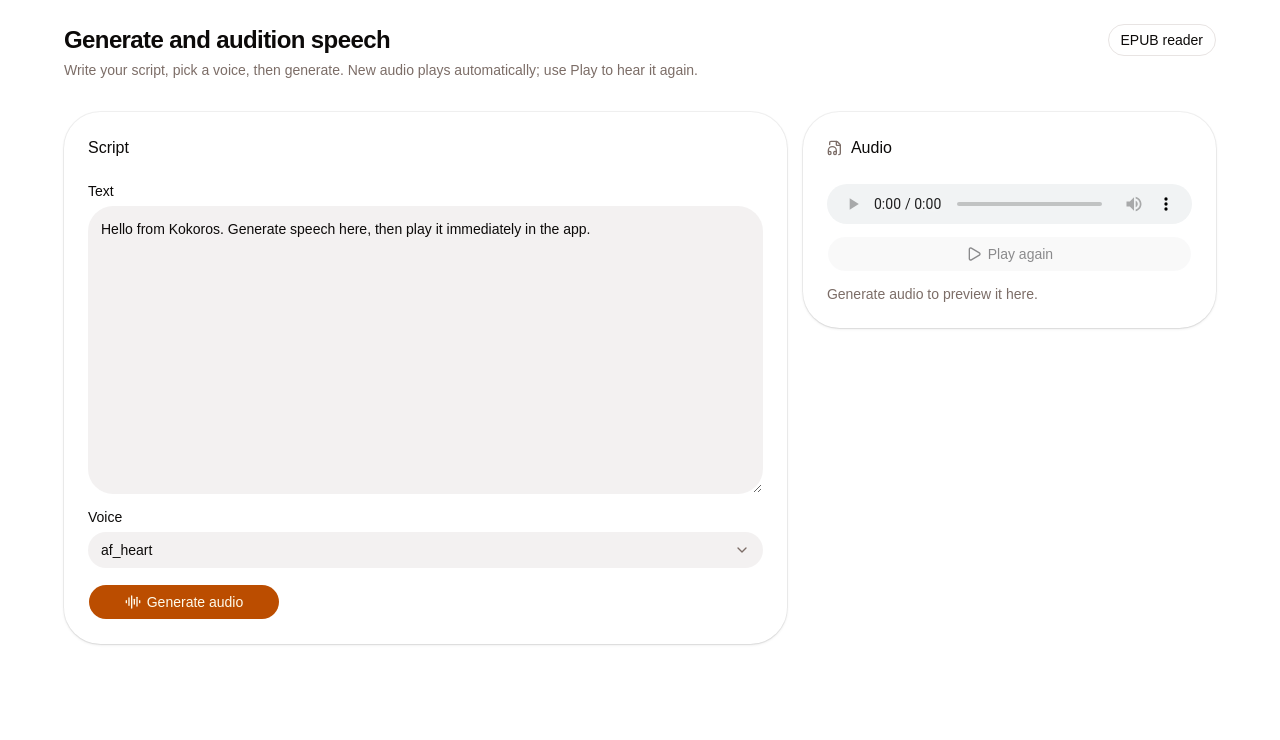
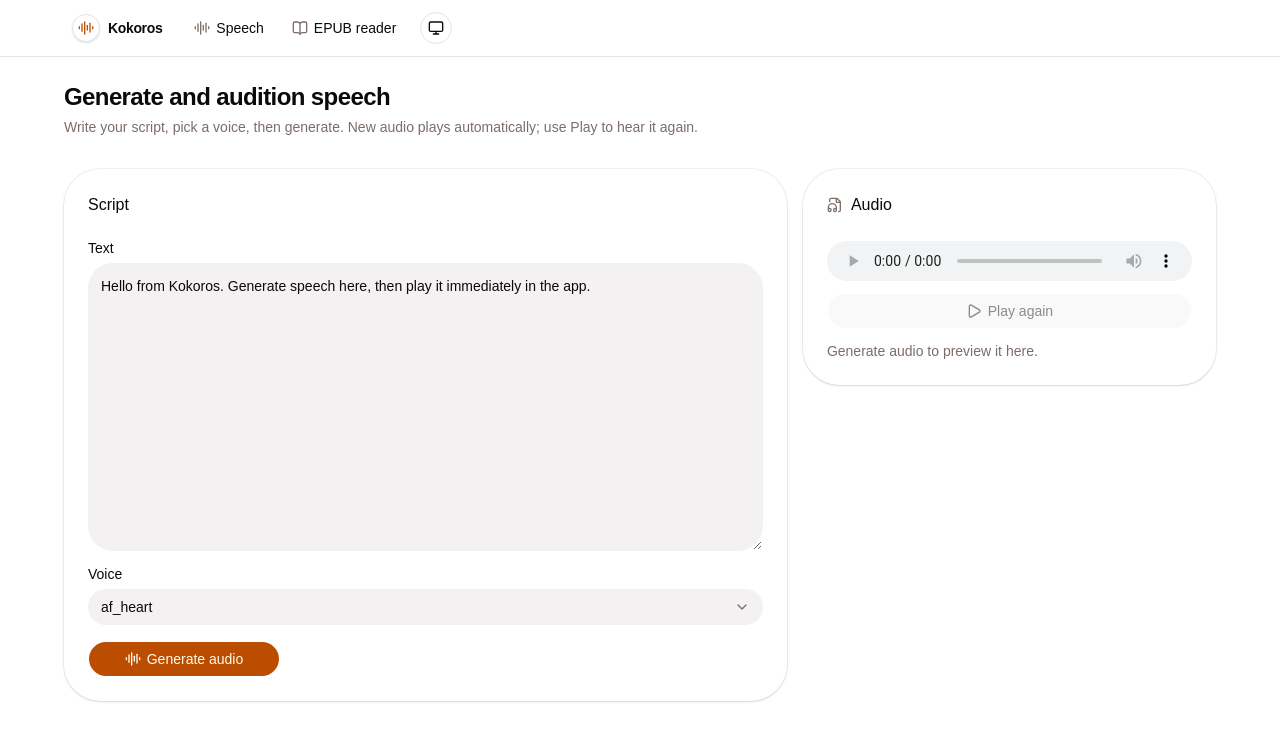
Before and after one commit to nikitadrokin/kokoros, a React (Vite) app in the folder app/: page / in a window 1280 px wide. Shown: the top 740 px of the page. Built offline with nearby package versions, Linux system fonts and the light colour scheme.

Commit message:
added navigation menu

```diff
--- a/app/src/components/Header.tsx
+++ b/app/src/components/Header.tsx
@@ -1,72 +1,79 @@
-import { Link } from '@tanstack/react-router';
+import { Link, useRouterState } from '@tanstack/react-router';
+import { AudioLinesIcon, BookOpenIcon } from 'lucide-react';
 import { cn } from '@/lib/utils';
 import ThemeToggle from './ThemeToggle';
+import {
+	NavigationMenu,
+	NavigationMenuItem,
+	NavigationMenuLink,
+	NavigationMenuList,
+} from './ui/navigation-menu';
+
+const navItems = [
+	{
+		to: '/',
+		label: 'Speech',
+		description: 'Generate and audition Kokoros audio',
+		icon: AudioLinesIcon,
+	},
+	{
+		to: '/epub',
+		label: 'EPUB reader',
+		description: 'Open books and browse chapters inline',
+		icon: BookOpenIcon,
+	},
+] as const;
 
 export default function Header() {
+	const pathname = useRouterState({
+		select: (state) => state.location.pathname,
+	});
+
 	return (
-		<header className="sticky top-0 z-50 border-[var(--line)] border-b bg-[var(--header-bg)] px-4 backdrop-blur-lg">
-			<nav className="page-wrap flex flex-wrap items-center gap-x-3 gap-y-2 py-3 sm:py-4">
-				<h2 className="m-0 flex-shrink-0 font-semibold text-base tracking-tight">
+		<header className="sticky top-0 z-50 border-b bg-background/90 px-4 backdrop-blur supports-[backdrop-filter]:bg-background/70">
+			<div className="mx-auto flex min-h-14 w-full max-w-6xl items-center gap-3 py-2">
 				<Link
 					to="/"
-						className="inline-flex items-center gap-2 rounded-full border border-[var(--chip-line)] bg-[var(--chip-bg)] px-3 py-1.5 text-[var(--sea-ink)] text-sm no-underline shadow-[0_8px_24px_rgba(30,90,72,0.08)] sm:px-4 sm:py-2"
+					className="inline-flex shrink-0 items-center gap-2 rounded-full px-2 py-1.5 font-semibold text-foreground text-sm tracking-tight no-underline transition-colors hover:text-primary focus-visible:outline-1 focus-visible:ring-3 focus-visible:ring-ring/30"
+					aria-label="Go to Kokoros speech playground"
 				>
-						<span className="h-2 w-2 rounded-full bg-[linear-gradient(90deg,#56c6be,#7ed3bf)]" />
-						Kokoros
+					<span className="grid size-7 place-items-center rounded-full border bg-card text-primary shadow-sm">
+						<AudioLinesIcon className="size-4" aria-hidden="true" />
+					</span>
+					<span className="hidden sm:inline">Kokoros</span>
 				</Link>
-				</h2>
 
-				<div className="ml-auto flex items-center gap-1.5 sm:ml-0 sm:gap-2">
-					<a
-						href="https://x.com/tan_stack"
-						target="_blank"
-						rel="noreferrer"
-						className="hidden rounded-xl p-2 text-[var(--sea-ink-soft)] transition hover:bg-[var(--link-bg-hover)] hover:text-[var(--sea-ink)] sm:block"
+				<NavigationMenu className="min-w-0 flex-1 justify-start" align="start">
+					<NavigationMenuList className="justify-start gap-1 overflow-x-auto">
+						{navItems.map((item) => {
+							const Icon = item.icon;
+							const isActive = pathname === item.to;
+
+							return (
+								<NavigationMenuItem key={item.to}>
+									<NavigationMenuLink
+										active={isActive}
+										render={<Link to={item.to} />}
+										className={cn(
+											'h-9 whitespace-nowrap rounded-full px-3 py-2 font-medium',
+											'data-[active=true]:bg-muted data-[active=true]:text-foreground',
+										)}
+										aria-label={item.description}
 									>
-						<span className="sr-only">Follow TanStack on X</span>
-						<svg viewBox="0 0 16 16" aria-hidden="true" width="24" height="24">
-							<path
-								fill="currentColor"
-								d="M12.6 1h2.2L10 6.48 15.64 15h-4.41L7.78 9.82 3.23 15H1l5.14-5.84L.72 1h4.52l3.12 4.73L12.6 1zm-.77 12.67h1.22L4.57 2.26H3.26l8.57 11.41z"
+										<Icon
+											className="size-4 text-muted-foreground"
+											aria-hidden="true"
 										/>
-						</svg>
-					</a>
-					<a
-						href="https://github.com/TanStack"
-						target="_blank"
-						rel="noreferrer"
-						className="hidden rounded-xl p-2 text-[var(--sea-ink-soft)] transition hover:bg-[var(--link-bg-hover)] hover:text-[var(--sea-ink)] sm:block"
-					>
-						<span className="sr-only">Go to TanStack GitHub</span>
-						<svg viewBox="0 0 16 16" aria-hidden="true" width="24" height="24">
-							<path
-								fill="currentColor"
-								d="M8 0C3.58 0 0 3.58 0 8c0 3.54 2.29 6.53 5.47 7.59.4.07.55-.17.55-.38 0-.19-.01-.82-.01-1.49-2.01.37-2.53-.49-2.69-.94-.09-.23-.48-.94-.82-1.13-.28-.15-.68-.52-.01-.53.63-.01 1.08.58 1.23.82.72 1.21 1.87.87 2.33.66.07-.52.28-.87.51-1.07-1.78-.2-3.64-.89-3.64-3.95 0-.87.31-1.59.82-2.15-.08-.2-.36-1.02.08-2.12 0 0 .67-.21 2.2.82.64-.18 1.32-.27 2-.27.68 0 1.36.09 2 .27 1.53-1.04 2.2-.82 2.2-.82.44 1.1.16 1.92.08 2.12.51.56.82 1.27.82 2.15 0 3.07-1.87 3.75-3.65 3.95.29.25.54.73.54 1.48 0 1.07-.01 1.93-.01 2.2 0 .21.15.46.55.38A8.012 8.012 0 0 0 16 8c0-4.42-3.58-8-8-8z"
-							/>
-						</svg>
-					</a>
+										<span>{item.label}</span>
+									</NavigationMenuLink>
+								</NavigationMenuItem>
+							);
+						})}
+					</NavigationMenuList>
+				</NavigationMenu>
 
 				<ThemeToggle />
 			</div>
-
-				<div className="order-3 flex w-full flex-wrap items-center gap-x-4 gap-y-1 pb-1 font-semibold text-sm sm:order-2 sm:w-auto sm:flex-nowrap sm:pb-0">
-					<Link
-						to="/"
-						className="nav-link"
-						activeProps={{ className: cn('nav-link is-active') }}
-					>
-						Home
-					</Link>
-					<a
-						href="https://tanstack.com/router/latest/docs/framework/react/overview"
-						className="nav-link"
-						target="_blank"
-						rel="noreferrer"
-					>
-						Router docs
-					</a>
-				</div>
-			</nav>
 		</header>
 	);
 }
--- a/app/src/components/ThemeToggle.tsx
+++ b/app/src/components/ThemeToggle.tsx
@@ -1,4 +1,6 @@
+import { MonitorIcon, MoonIcon, SunIcon } from 'lucide-react';
 import { useEffect, useState } from 'react';
+import { Button } from '@/components/ui/button';
 
 type ThemeMode = 'light' | 'dark' | 'auto';
 
@@ -66,16 +68,20 @@ export default function ThemeToggle() {
 		mode === 'auto'
 			? 'Theme mode: auto (system). Click to switch to light mode.'
 			: `Theme mode: ${mode}. Click to switch mode.`;
+	const Icon =
+		mode === 'auto' ? MonitorIcon : mode === 'dark' ? MoonIcon : SunIcon;
 
 	return (
-		<button
+		<Button
 			type="button"
+			variant="outline"
+			size="icon-sm"
 			onClick={toggleMode}
 			aria-label={label}
 			title={label}
-			className="rounded-full border border-[var(--chip-line)] bg-[var(--chip-bg)] px-3 py-1.5 font-semibold text-[var(--sea-ink)] text-sm shadow-[0_8px_22px_rgba(30,90,72,0.08)] transition hover:-translate-y-0.5"
+			className="shrink-0 rounded-full"
 		>
-			{mode === 'auto' ? 'Auto' : mode === 'dark' ? 'Dark' : 'Light'}
-		</button>
+			<Icon className="size-4" aria-hidden="true" />
+		</Button>
 	);
 }
--- a/app/src/routes/__root.tsx
+++ b/app/src/routes/__root.tsx
@@ -1,4 +1,5 @@
 import { createRootRoute, Outlet } from '@tanstack/react-router';
+import Header from '@/components/Header';
 import { TooltipProvider } from '@/components/ui/tooltip';
 
 export const Route = createRootRoute({
@@ -8,7 +9,10 @@ export const Route = createRootRoute({
 function RootLayout() {
 	return (
 		<TooltipProvider>
-			<Outlet />
+			<div className="min-h-screen bg-background text-foreground">
+				<Header />
+				<Outlet />
+			</div>
 		</TooltipProvider>
 	);
 }
--- a/app/src/routes/epub.tsx
+++ b/app/src/routes/epub.tsx
@@ -4,7 +4,7 @@ import {
 	initEpubFile,
 	type NavPoint,
 } from '@lingo-reader/epub-parser';
-import { createFileRoute, Link } from '@tanstack/react-router';
+import { createFileRoute } from '@tanstack/react-router';
 import { BookOpen, ChevronRight, LoaderCircle, Upload } from 'lucide-react';
 import {
 	startTransition,
@@ -13,10 +13,9 @@ import {
 	useRef,
 	useState,
 } from 'react';
-import { Button, buttonVariants } from '@/components/ui/button';
+import { Button } from '@/components/ui/button';
 import { Card, CardContent, CardHeader, CardTitle } from '@/components/ui/card';
 import { Label } from '@/components/ui/label';
-import { cn } from '@/lib/utils';
 
 export const Route = createFileRoute('/epub')({ component: EpubReaderPage });
 
@@ -187,9 +186,9 @@ function EpubReaderPage() {
 	};
 
 	return (
-		<main className="min-h-screen bg-[radial-gradient(circle_at_top_left,hsl(var(--muted))_0,transparent_30%),linear-gradient(180deg,hsl(var(--background)),hsl(var(--muted)/0.35))] p-4 md:p-6">
+		<main className="min-h-[calc(100vh-4.5rem)] bg-[radial-gradient(circle_at_top_left,hsl(var(--muted))_0,transparent_30%),linear-gradient(180deg,hsl(var(--background)),hsl(var(--muted)/0.35))] p-4 md:p-6">
 			<div className="mx-auto flex w-full max-w-6xl flex-col gap-4">
-				<div className="flex flex-wrap items-start justify-between gap-3 pb-2">
+				<div className="pb-2">
 					<div className="space-y-1">
 						<h1 className="font-semibold text-2xl tracking-tight">
 							EPUB reader
@@ -199,12 +198,6 @@ function EpubReaderPage() {
 							inline.
 						</p>
 					</div>
-					<Link
-						to="/"
-						className={cn(buttonVariants({ variant: 'outline', size: 'sm' }))}
-					>
-						Speech playground
-					</Link>
 				</div>
 
 				<div className="grid gap-4 lg:grid-cols-[minmax(260px,0.9fr)_minmax(0,1.6fr)]">
--- a/app/src/routes/index.tsx
+++ b/app/src/routes/index.tsx
@@ -1,8 +1,8 @@
-import { createFileRoute, Link } from '@tanstack/react-router';
+import { createFileRoute } from '@tanstack/react-router';
 import { invoke } from '@tauri-apps/api/core';
 import { AudioLinesIcon, FileAudio, LoaderCircle, Play } from 'lucide-react';
 import { startTransition, useEffect, useRef, useState } from 'react';
-import { Button, buttonVariants } from '@/components/ui/button';
+import { Button } from '@/components/ui/button';
 import { Card, CardContent, CardHeader, CardTitle } from '@/components/ui/card';
 import { Label } from '@/components/ui/label';
 import {
@@ -13,7 +13,6 @@ import {
 	SelectValue,
 } from '@/components/ui/select';
 import { Textarea } from '@/components/ui/textarea';
-import { cn } from '@/lib/utils';
 
 export const Route = createFileRoute('/')({ component: PlaygroundPage });
 
@@ -107,9 +106,9 @@ function PlaygroundPage() {
 	};
 
 	return (
-		<main className="min-h-screen p-4 md:p-6">
+		<main className="min-h-[calc(100vh-4.5rem)] p-4 md:p-6">
 			<div className="mx-auto flex w-full max-w-6xl flex-col gap-4">
-				<div className="flex flex-wrap items-start justify-between gap-3 pb-4">
+				<div className="pb-4">
 					<div className="space-y-1">
 						<h1 className="font-semibold text-2xl tracking-tight">
 							Generate and audition speech
@@ -119,12 +118,6 @@ function PlaygroundPage() {
 							automatically; use Play to hear it again.
 						</p>
 					</div>
-					<Link
-						to="/epub"
-						className={cn(buttonVariants({ variant: 'outline', size: 'sm' }))}
-					>
-						EPUB reader
-					</Link>
 				</div>
 
 				<div className="grid gap-4 xl:grid-cols-[minmax(0,1.4fr)_minmax(320px,0.8fr)]">
```
Lines whose indentation alone changed are shown as unchanged.
